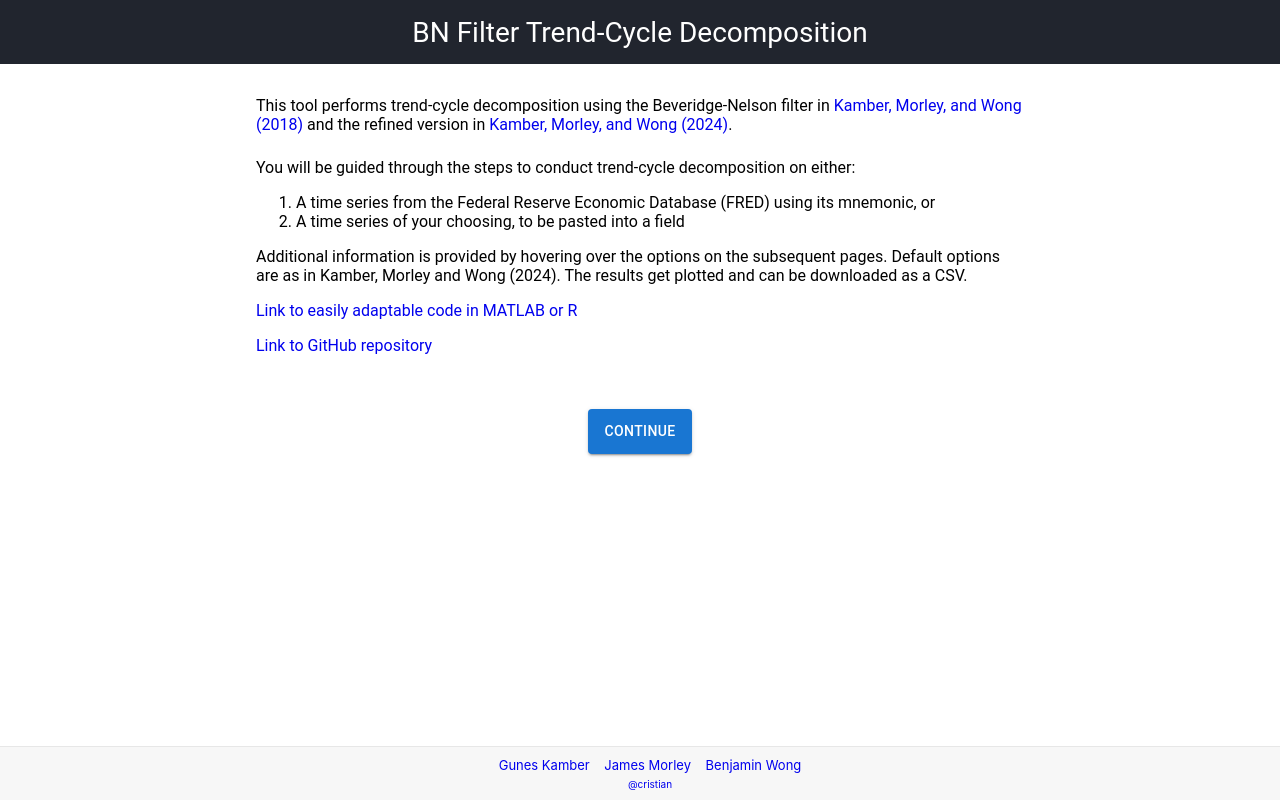
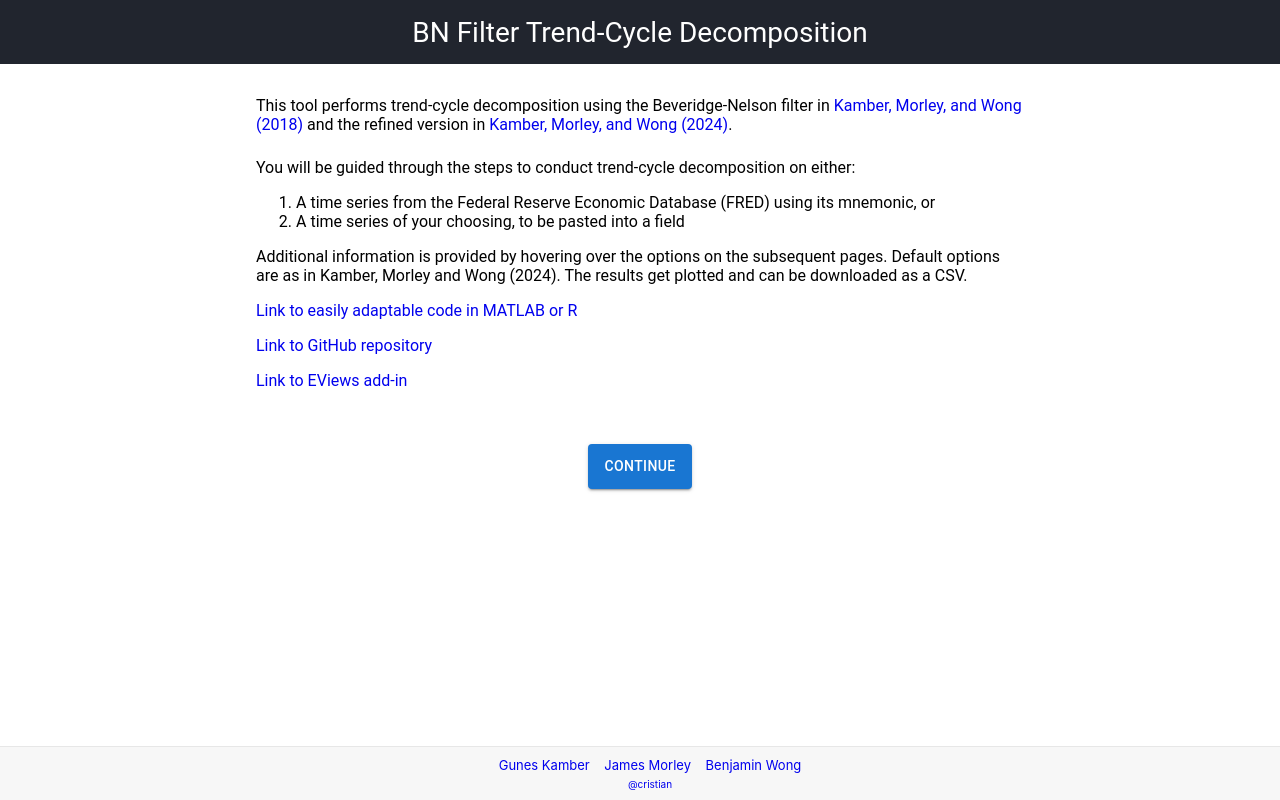
Before and after one commit to crstnn/BeveridgeNelsonFilter, a React (Create React App) app in the folder bn-filter-app/: page / in a window 1280 px wide. Built offline with nearby package versions, Linux system fonts and the light colour scheme.

Commit message:
feat: add link to EViews plugin

```diff
--- a/bn-filter-app/src/components/StartMenu.js
+++ b/bn-filter-app/src/components/StartMenu.js
@@ -35,6 +35,12 @@ class StartMenu extends Component {
                            href="https://github.com/crstnn/BeveridgeNelsonFilter">
                             Link to GitHub repository</a>
                     </p>
+                    <p>
+                        <a target="_blank"
+                           rel="noopener noreferrer"
+                           href="https://forums.eviews.com/viewtopic.php?f=23&p=70928&sid=05f203388e73a52492e7596d20b69a0d#p70928">
+                            Link to EViews add-in</a>
+                    </p>
                 </div>
 
                 <Button
```
